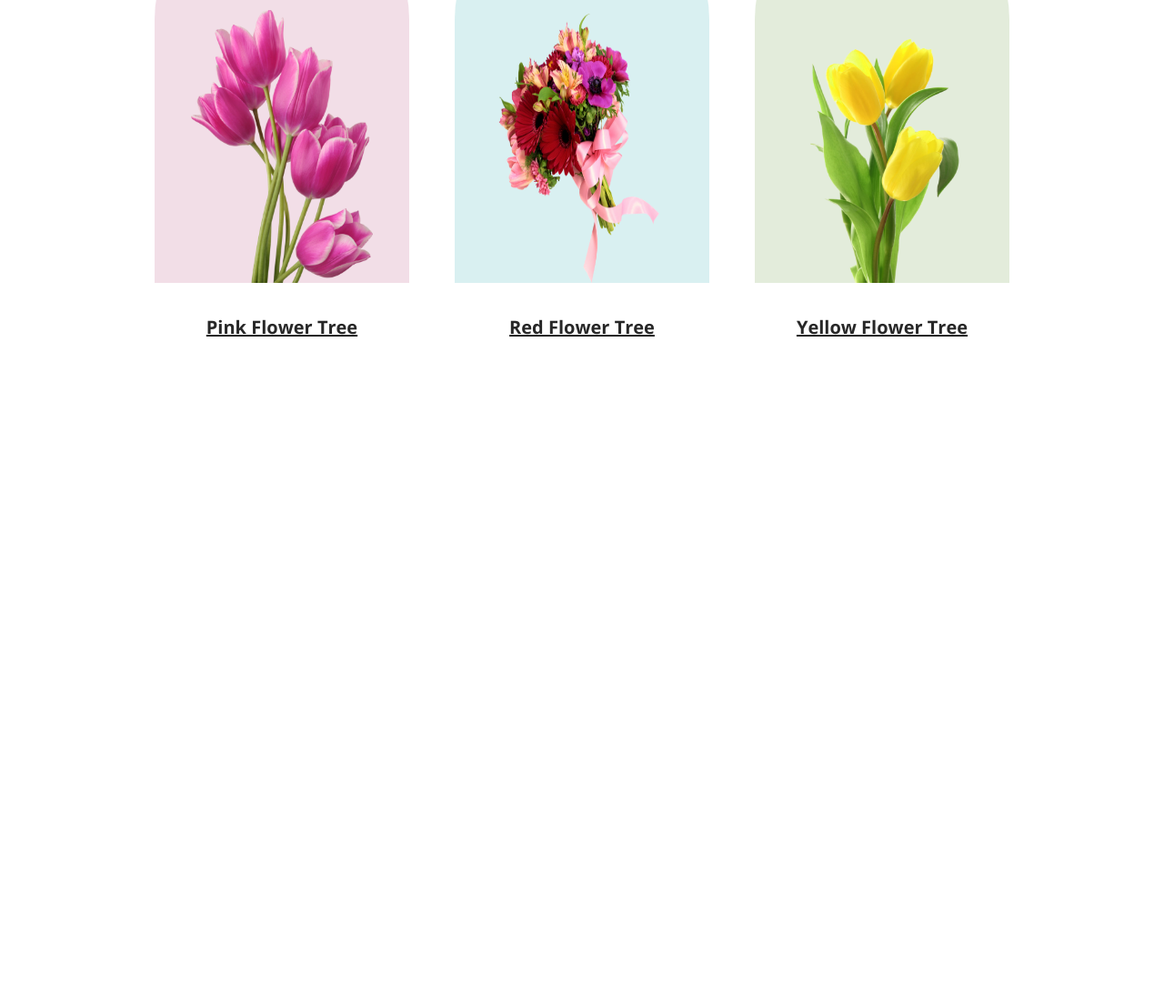
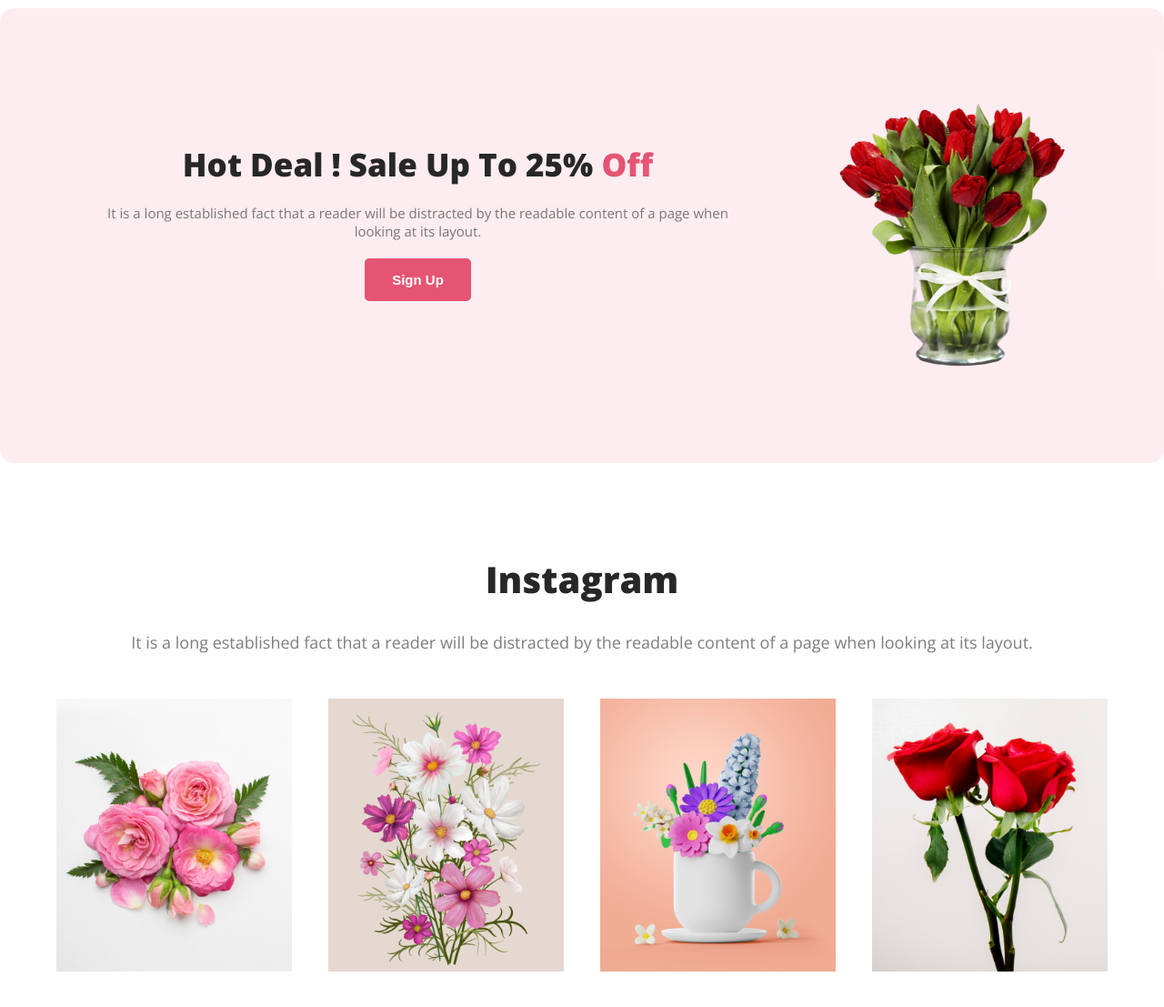
Before and after one commit to Sharif42200/flower_shop-1st_assignment-, a plain HTML site: page index.html in a window 1280 px wide. Shown: the part 1722-2829 px from the top of the page at 91% size. Before the commit the page ends 2145 px from the top, so only its background shows below. Drawn offline with nearby package versions, Linux system fonts and the light colour scheme.

Commit message:
hot deal and insta section added

```diff
--- a/index.html
+++ b/index.html
@@ -79,6 +79,28 @@
                 </div>
             </div>
         </section>
+
+        <!-- hot deal section -->
+        <section class="hot-deal">
+            <div class="deal-details">
+                <h3 class="deal-title">Hot Deal ! Sale Up To 25% <span class="deal-off">Off</span> </h3>
+                <p class="deal-description">It is a long established fact that a reader will be distracted by the readable content of a page when looking at its layout.</p>
+                <button class="btn-primary">Sign Up</button>
+            </div>
+            <img src="images/pngwing 8.png" alt="">
+        </section>
+
+        <!-- Instagram section -->
+        <section class="instagram">
+            <h3 class="insta-title">Instagram</h3>
+            <p class="insta-description">It is a long established fact that a reader will be distracted by the readable content of a page when looking at its layout.</p>
+            <div class="insta-pic">
+                <img src="images/Flower 01.png" alt="">
+                <img src="images/Rectangle 4.png" alt="">
+                <img src="images/Rectangle 5.png" alt="">
+                <img src="images/Rectangle 6.png" alt="">
+            </div>
+        </section>
     </main>
     <footer>
 
--- a/styles/styles.css
+++ b/styles/styles.css
@@ -150,3 +150,65 @@
     font-size: 20px;
     font-weight: 700;
 }
+
+/*  */
+/* hot deal section */
+.hot-deal{
+    margin-top: 100px;
+    background: rgba(229, 84, 115, 0.10);
+    border-radius: 15px;
+    padding: 100px;
+    display: flex;
+    align-items: center;
+    justify-content: center;
+    gap: 100px;
+}
+.deal-details{
+    text-align: center;
+}
+.deal-title{
+    margin-bottom: 20px;
+    color: #272727;
+    font-size: 35px;
+    font-weight: 800;
+}
+.deal-description{
+    margin-bottom: 20px;
+    color: rgba(39, 39, 39, 0.60);
+    font-size: 15px;
+    font-weight: 400;
+}
+.deal-off{
+    color: #E55473;
+}
+
+/*  */
+/* instagram section */
+.instagram{
+    margin: 100px 100px 50px 100px;
+    justify-content: center;
+    align-items: center;
+}
+.insta-title{
+    color: #272727;
+    text-align: center;
+    font-size: 40px;
+    font-weight: 800;
+    margin-bottom: 30px;
+}
+.insta-description{
+    margin-bottom: 50px;
+    color: rgba(39, 39, 39, 0.60);
+    text-align: center;
+    font-size: 18px;
+    font-weight: 400;
+}
+.insta-pic{
+    display: flex;
+    gap: 40px;
+    justify-content: center;
+}
+img{
+    height: 300px;
+    width: 300px;
+}
```
